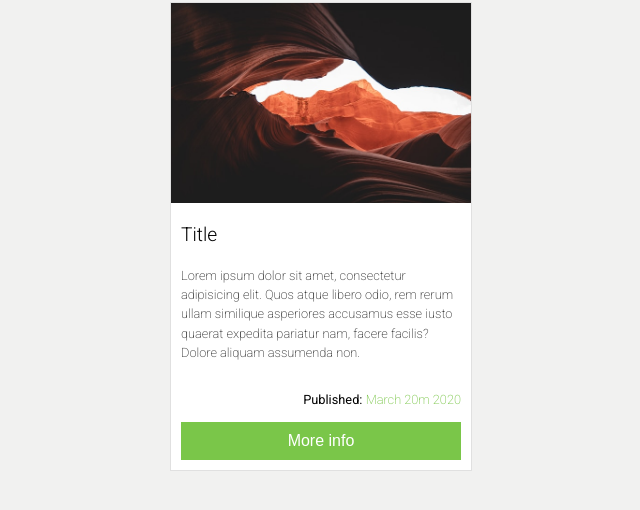
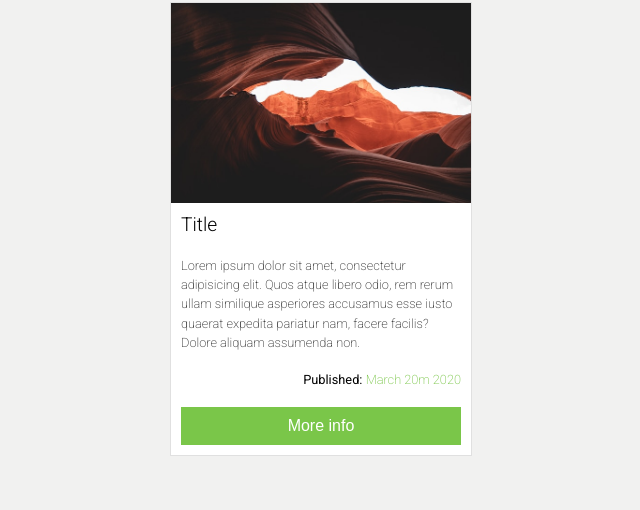
Before and after one commit to mdemiguels/lemoncode-layout-basic, a website built with Vite: page exercise4/exercise.html in a window 1280 px wide. Shown: the part 76-586 px from the top of the page, without its empty margins (319-959 px from the left). Built offline with nearby package versions, Linux system fonts and the light colour scheme.

Commit message:
refactor css in excersise 4

```diff
--- a/exercise4/mystyle.css
+++ b/exercise4/mystyle.css
@@ -30,27 +30,30 @@ h1 {
   font-size: 0.8rem;
 }
 
+.card__heading,
+.card__info,
+.card__footer,
+.card__button {
+  margin: 10px;
+}
+
 .card__image {
-  width: 100%;
   height: 200px;
 }
 
 .card__heading {
   font-size: 1.2rem;
   font-weight: 300;
-  margin: 20px 10px 10px 10px;
 }
 
 .card__info {
   color: #333;
   line-height: 1.5;
   font-weight: 200;
-  margin: 10px;
 }
 
 .card__footer {
   text-align: right;
-  margin: 20px 10px 5px 0;
 }
 
 .card__footer-date {
@@ -65,5 +68,4 @@ h1 {
   padding: 10px 0;
   cursor: pointer;
   font-size: 1rem;
-  margin: 10px;
 }
```
